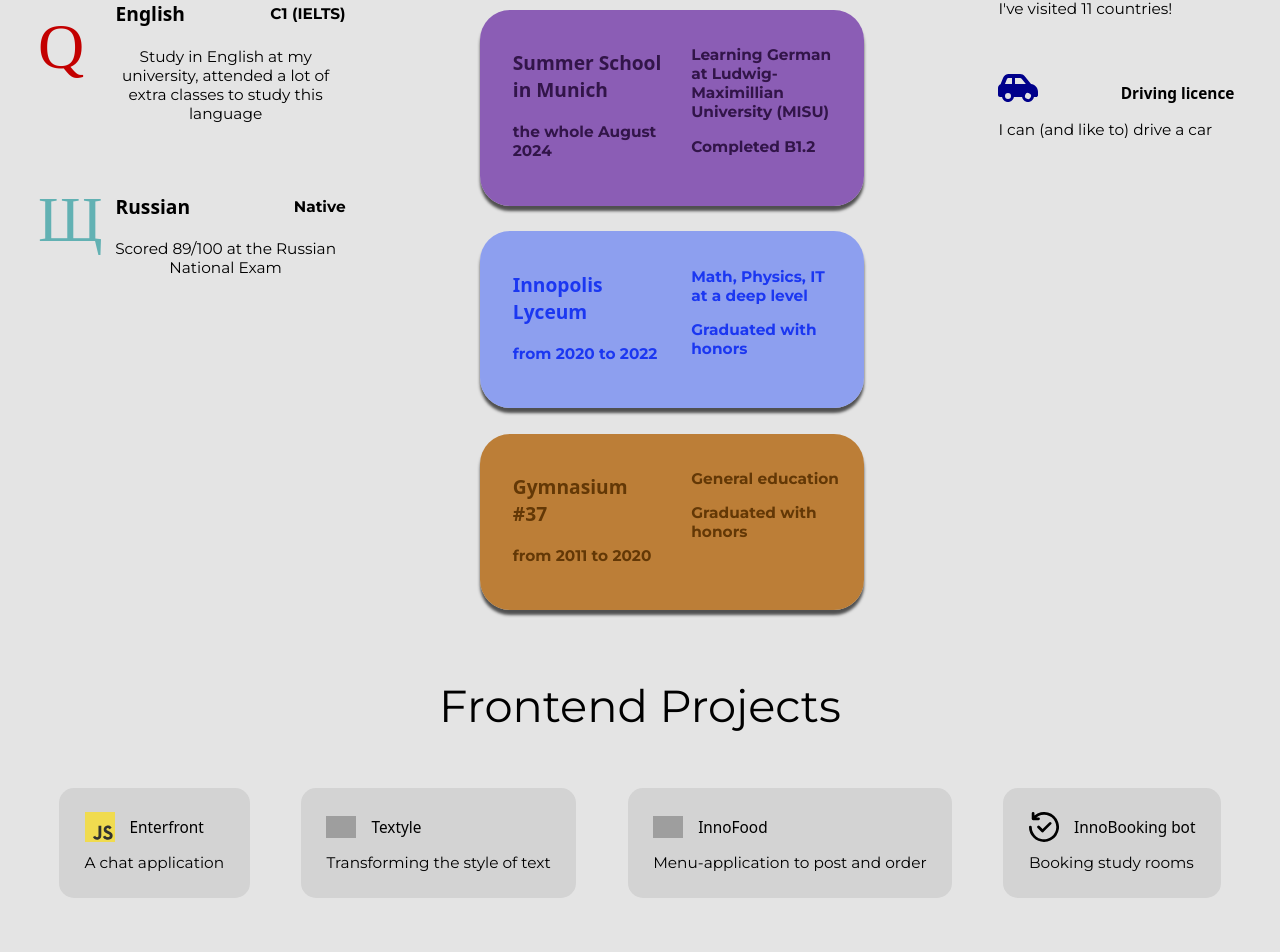
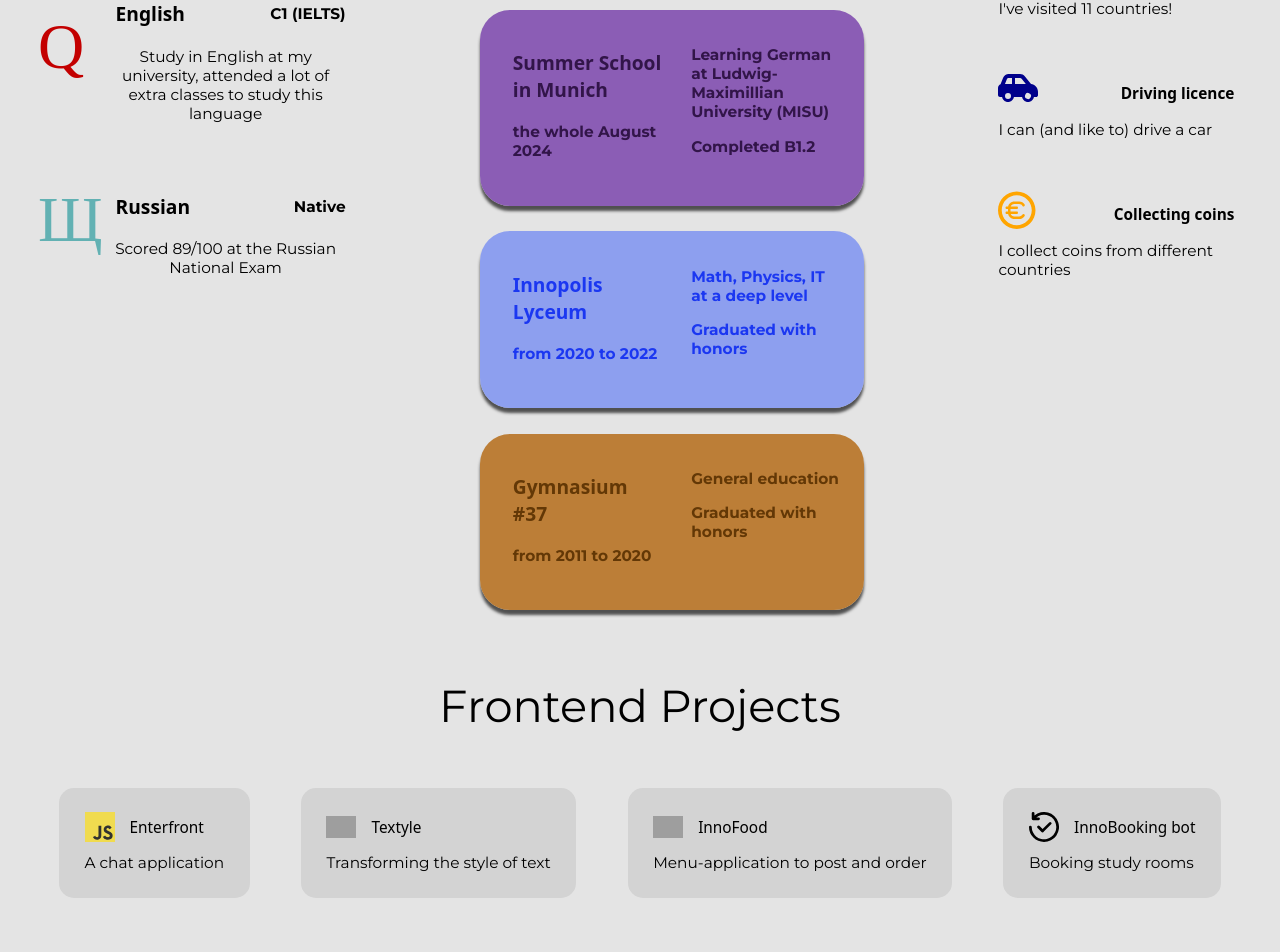
Before and after one commit to Nickolaus-899/portfolio, a React (Create React App) app: page / in a window 1280 px wide. Shown: the part 967-1919 px from the top of the page. Built offline with nearby package versions, Linux system fonts and the light colour scheme; grey boxes are pictures that could not be loaded; the HTML template or start-up script is replaced by a standard one; a web font is replaced by a local one.

Commit message:
added about coins

```diff
--- a/src/__data__/skills.js
+++ b/src/__data__/skills.js
@@ -67,4 +67,9 @@ export const hobby = (t) => [
         description: t('hobby.driving.description'),
         id: "driving"
     },
+    {
+        name: t('hobby.coins.name'),
+        description: t('hobby.coins.description'),
+        id: "coins"
+    }
 ]
--- a/src/components/skills/Hobby.jsx
+++ b/src/components/skills/Hobby.jsx
@@ -3,10 +3,15 @@ import React from 'react';
 import { LiaGuitarSolid } from "react-icons/lia";
 import { FaMapMarkedAlt } from "react-icons/fa";
 import { FaCarSide } from "react-icons/fa6";
+import { ImCoinEuro } from "react-icons/im";
 
 import { IoIosMusicalNotes } from "react-icons/io";
 import { IoFootsteps } from "react-icons/io5";
 import { FaMapPin } from "react-icons/fa";
+
+import { ImCoinPound } from "react-icons/im";
+import { ImCoinDollar } from "react-icons/im";
+import { ImCoinYen } from "react-icons/im";
 
 import {generateFeatures} from "../../__data__/features";
 
@@ -16,6 +21,7 @@ const Hobby = (props) => {
     const fgs = generateFeatures('fg', 4);
     const fts = generateFeatures('ft', 6);
     const fds = generateFeatures('fd', 5);
+    const fcs = generateFeatures('fc', 3);
 
   return (
       <div className="hobby-container smooth-appear sm-slow">
@@ -28,7 +34,6 @@ const Hobby = (props) => {
                           <IoIosMusicalNotes
                               key={index}
                               size={11}
-                              fill={'darkred'}
                               className={`guitar-f ${f}`}
                           />
                       ))}
@@ -41,7 +46,6 @@ const Hobby = (props) => {
                           <IoFootsteps
                               key={index}
                               size={11}
-                              fill={'darkgreen'}
                               className={`travel-f ${f}`}
                           />
                       ))}
@@ -54,10 +58,17 @@ const Hobby = (props) => {
                           <FaMapPin
                               key={index}
                               size={12}
-                              fill={'darkgreen'}
                               className={`driving-f ${f}`}
                           />
                       ))}
+                  </div>
+              ) : hobby.id === "coins" ? (
+                  <div className="hobby-icons">
+                      <ImCoinEuro size={40} fill={'orange'} className={'f-init coins-motion'}/>
+
+                      <ImCoinPound size={20} className={`coins-f ${fcs[0]}`}/>
+                      <ImCoinDollar size={20} className={`coins-f ${fcs[1]}`}/>
+                      <ImCoinYen size={20} className={`coins-f ${fcs[2]}`}/>
                   </div>
               ) : null}
 
--- a/src/components/skills/css/feature.css
+++ b/src/components/skills/css/feature.css
@@ -3,7 +3,7 @@
     flex-direction: row;
 }
 
-.guitar-f, .travel-f, .driving-f {
+.guitar-f, .travel-f, .driving-f, .coins-f {
     fill: rgba(0, 0, 0, 0);
     margin-left: 3px;
 }
@@ -107,6 +107,24 @@
 
 /*--------------------*/
 
+.fc0 {
+    margin-left: 8px;
+    margin-top: 1px;
+    transition: fill 0.5s ease;
+}
+
+.fc1 {
+    margin-top: 20px;
+    transition: fill 0.7s ease;
+}
+
+.fc2 {
+    margin-top: 1px;
+    transition: fill 1.0s ease;
+}
+
+/*--------------------*/
+
 .f-init {
 
 }
@@ -121,6 +139,10 @@
 
 .map-motion:hover {
     animation: up-animation 1s ease forwards;
+}
+
+.coins-motion:hover {
+    animation: circle-animation 1s ease forwards;
 }
 
 @keyframes rotate-animation {
@@ -165,6 +187,15 @@
     }
 }
 
+@keyframes circle-animation {
+    0% {
+        transform: rotate(0deg);
+    }
+    100% {
+        transform: rotate(360deg);
+    }
+}
+
 
 .f-init:hover ~ .guitar-f {
     fill: darkred;
@@ -177,3 +208,7 @@
 .f-init:hover ~ .driving-f {
     fill: darkblue;
 }
+
+.f-init:hover ~ .coins-f {
+    fill: orange;
+}
```
